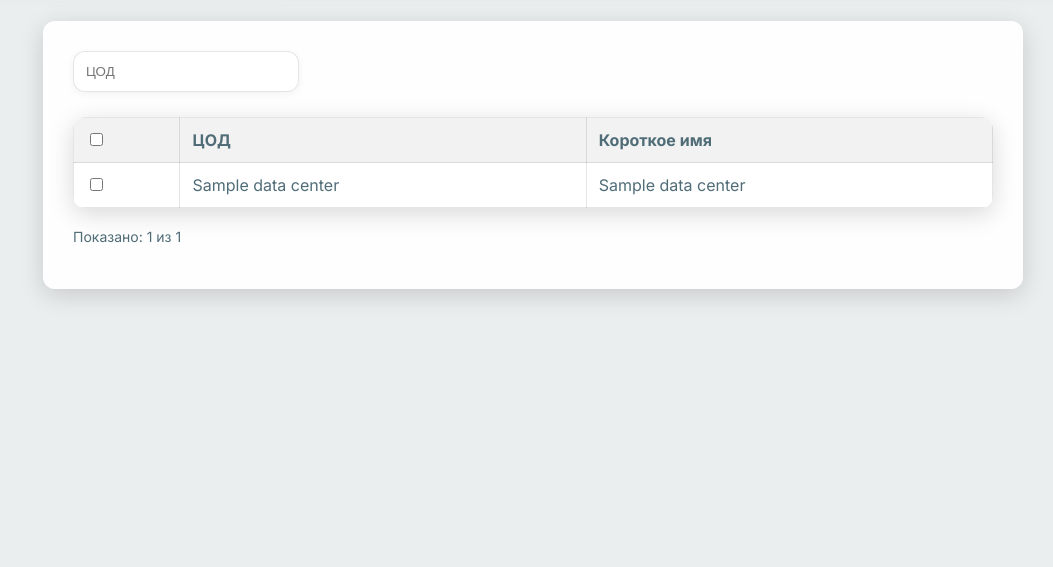
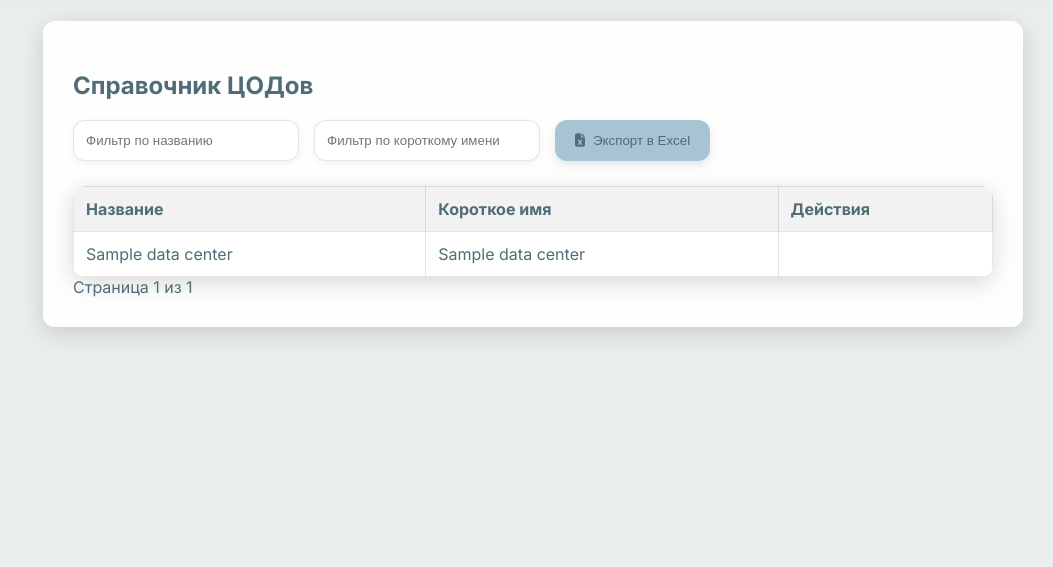
Before and after one commit to Iriiika/cod-cable-management, a Flask app: template templates/reference.html in a window 1280 px wide. Shown: the part 142-709 px from the top of the page, without its empty margins (227-1280 px from the left). Run offline with Flask 3, Linux system fonts and the light colour scheme; the template is opened without the code that fills it: most values are stand-ins (such as "Sample title", 1, 10 or a date in 2020); some libraries are stand-ins or nearby versions.

Commit message:
Добавила пагинацию для reference.html

```diff
--- a/templates/reference.html
+++ b/templates/reference.html
@@ -1,38 +1,56 @@
 {% extends 'base.html' %}
-{% block title %}Справочник - ЦОДы{% endblock %}
+  {% block title %}Справочник ЦОДов{% endblock %}
   {% block css %}
     <link rel="stylesheet" href="{{ url_for('static', filename='css/reference.css') }}">
   {% endblock %}
   {% block content %}
-  <div class="ref-breadcrumbs breadcrumbs">
-    <a href="{{ url_for('dashboard') }}">Главная</a> >
-    <a href="{{ url_for('reference') }}">Справочник</a> > ЦОДы
+    <div class="reference-breadcrumbs breadcrumbs">
+      <a href="{{ url_for('dashboard') }}">Главная</a> > Справочник ЦОДов
     </div>
-  <div class="ref-content content">
-    <div class="ref-filters filters">
-      <input type="text" class="ref-filter-input filter-input" placeholder="ЦОД" onfocus="this.placeholder=''">
-      {% if session['role'] in ['Администратор', 'Инженер ЛВС'] %}
-        <button class="ref-excel-btn excel-btn"><i class="fas fa-file-excel"></i> Excel</button>
+    <div class="reference-content content">
+      <h2 class="reference-title">Справочник ЦОДов</h2>
+      <div class="filters">
+        <input type="text" id="nameFilter" class="filter-input" placeholder="Фильтр по названию">
+        <input type="text" id="shortNameFilter" class="filter-input" placeholder="Фильтр по короткому имени">
+        {% if session['role'] == 'Администратор' %}
+          <a href="{{ url_for('add_dc') }}" class="excel-btn"><i class="fas fa-plus"></i> Добавить ЦОД</a>
         {% endif %}
+        <button class="excel-btn" onclick="exportToExcel()"><i class="fas fa-file-excel"></i> Экспорт в Excel</button>
       </div>
-    <table class="ref-table">
+      <table id="dataCentersTable">
         <thead>
           <tr>
-          <th><input type="checkbox"></th>
-          <th>ЦОД</th>
+            <th>Название</th>
             <th>Короткое имя</th>
+            <th>Действия</th>
           </tr>
         </thead>
         <tbody>
           {% for dc in data_centers %}
             <tr>
-            <td><input type="checkbox"></td>
               <td>{{ dc.name }}</td>
               <td>{{ dc.short_name }}</td>
+              <td>
+                {% if session['role'] == 'Администратор' %}
+                  <a href="{{ url_for('edit_dc', dc_id=dc.id) }}" class="edit-btn"><i class="fas fa-edit"></i></a>
+                  <a href="{{ url_for('delete_dc', dc_id=dc.id) }}" class="delete-btn"><i class="fas fa-trash-alt"></i></a>
+                {% endif %}
+              </td>
             </tr>
           {% endfor %}
         </tbody>
       </table>
-    <p class="ref-status">Показано: {{ data_centers|length }} из {{ data_centers|length }}</p>
+      <div class="pagination">
+        {% if page > 1 %}
+          <a href="{{ url_for('reference', page=page-1) }}" class="pagination-btn"><i class="fas fa-chevron-left"></i></a>
+        {% endif %}
+        <span>Страница {{ page }} из {{ total_pages }}</span>
+        {% if page < total_pages %}
+          <a href="{{ url_for('reference', page=page+1) }}" class="pagination-btn"><i class="fas fa-chevron-right"></i></a>
+        {% endif %}
+      </div>
     </div>
   {% endblock %}
+  {% block js %}
+    <script src="{{ url_for('static', filename='js/reference.js') }}"></script>
+  {% endblock %}
```
Lines whose indentation alone changed are shown as unchanged.
